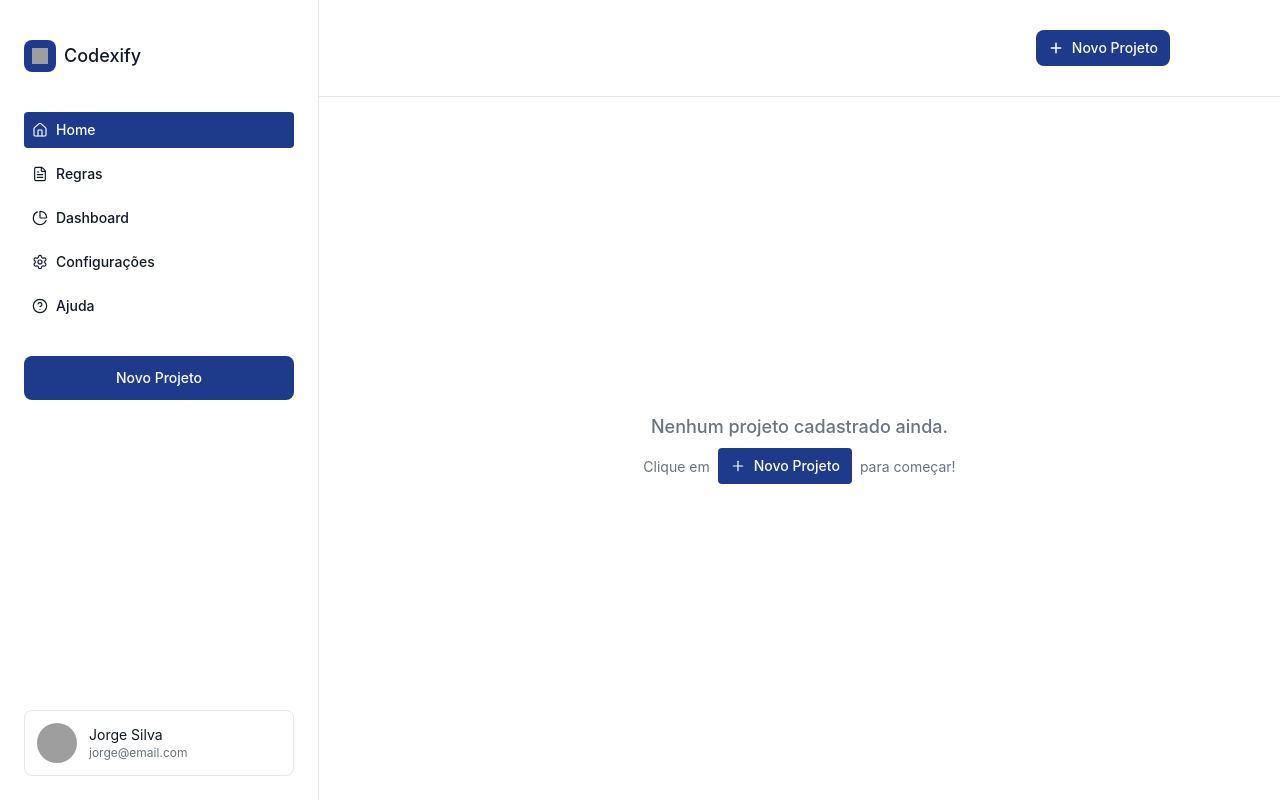
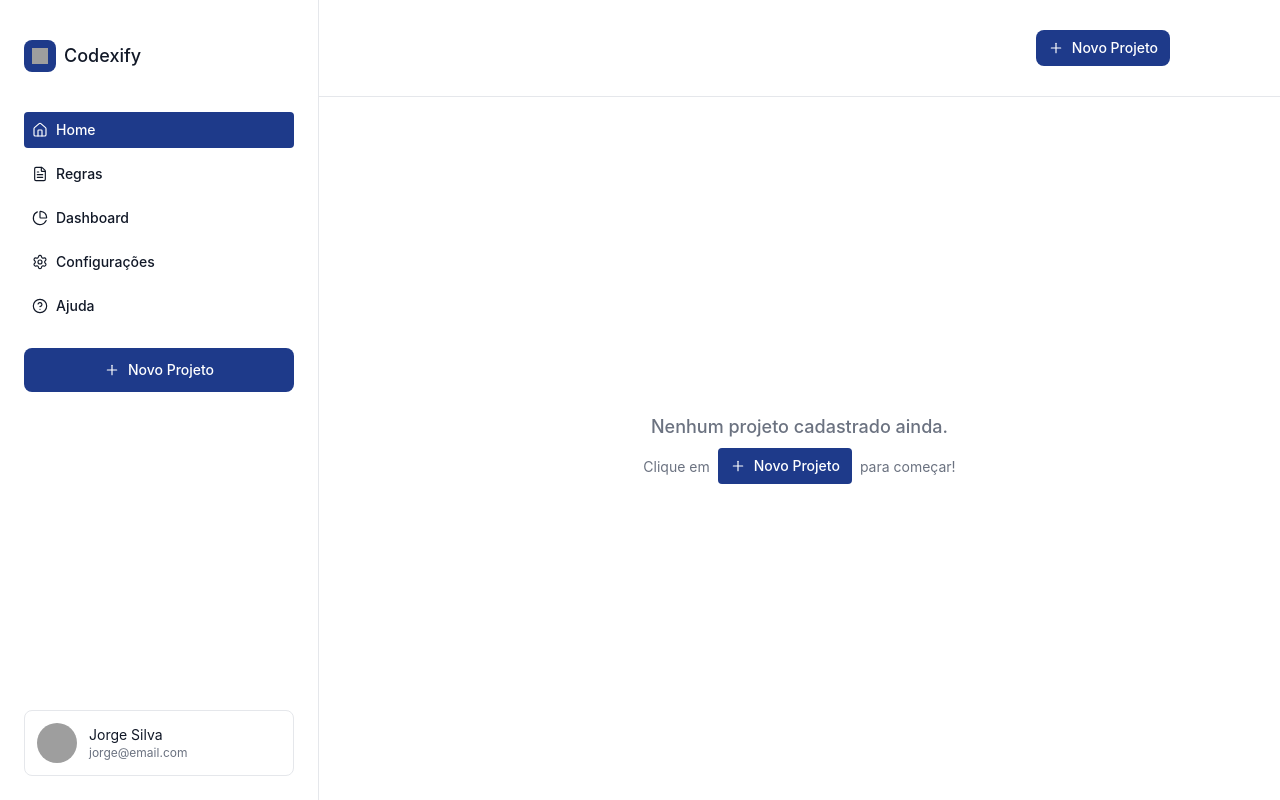
Before and after one commit to DanAraujo1001/Starian-Codexify-Front, a React (Vite) app: page / in a window 1280 px wide. Built offline with nearby package versions, Linux system fonts and the light colour scheme; grey boxes are pictures that could not be loaded.

Commit message:
style(ui): adiciona ícone de adição no header e sidebar

```diff
--- a/src/components/shared/Header.tsx
+++ b/src/components/shared/Header.tsx
@@ -1,4 +1,5 @@
 import { type FC, type ReactNode } from "react";
+import { Plus } from "lucide-react";
 
 interface HeaderProps {
   children?: ReactNode;
@@ -12,14 +13,7 @@ const Header: FC<HeaderProps> = ({ children, onNewProject }) => (
       className="flex items-center gap-2 bg-brand-primary text-text-brand rounded-md px-3 h-9 transition-colors duration-200 hover:bg-brand-hover"
       onClick={onNewProject}
     >
-      <svg width="16" height="16" fill="none" viewBox="0 0 16 16">
-        <path
-          d="M8 3.333v9.334M3.333 8h9.334"
-          stroke="currentColor"
-          strokeWidth="1.5"
-          strokeLinecap="round"
-        />
-      </svg>
+      <Plus className="w-4 h-4" aria-hidden="true" strokeWidth={1.75} />
       <span className="font-medium text-sm">Novo Projeto</span>
     </button>
   </header>
--- a/src/components/shared/Sidebar.tsx
+++ b/src/components/shared/Sidebar.tsx
@@ -4,6 +4,7 @@ import {
   FileText,
   Home,
   PieChart,
+  Plus,
   Settings,
   type LucideIcon,
 } from "lucide-react";
@@ -63,7 +64,7 @@ const Sidebar: FC<SidebarProps> = ({
           <button
             key={item.key}
             className={cn(
-              "flex items-center gap-2 px-2 py-2 rounded transition-all duration-200",
+              "flex items-center gap-2 px-2 py-2 rounded transition-all duration-200 cursor-pointer",
               selected === item.key
                 ? "bg-brand-primary text-text-brand"
                 : "hover:bg-surface-subtle text-text-primary",
@@ -81,9 +82,10 @@ const Sidebar: FC<SidebarProps> = ({
         ))}
       </nav>
       <button
-        className="bg-brand-primary text-text-brand w-full py-3 rounded-md font-medium text-sm mt-2 transition-colors duration-200 hover:bg-brand-hover"
+        className="mt-2 flex w-full items-center justify-center gap-2 rounded-md bg-brand-primary py-3 text-sm font-medium text-text-brand transition-colors duration-200 hover:bg-brand-hover"
         onClick={onNewProject}
       >
+        <Plus className="h-4 w-4" aria-hidden="true" strokeWidth={1.75} />
         Novo Projeto
       </button>
     </div>
```
